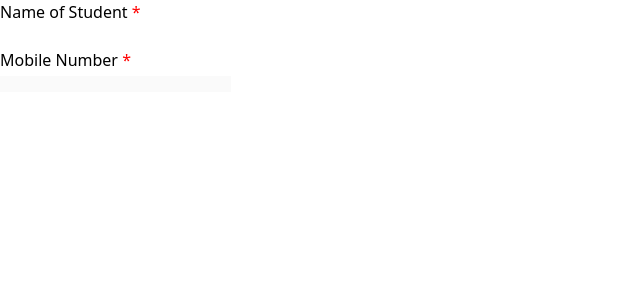
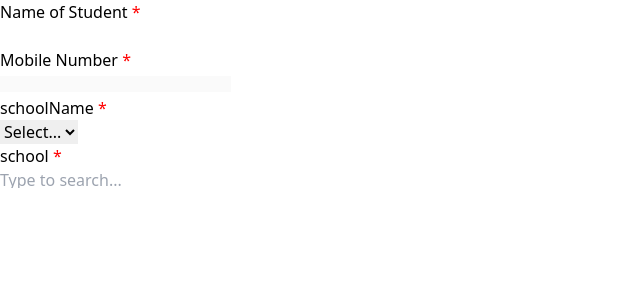
Before and after one commit to Tarun-CTUniversity/miniERP, a React (Vite) app in the folder frontend/: page / in a window 1280 px wide. Shown: the top 300 px of the page, without its empty margins (0-640 px from the left). Built offline with nearby package versions, Linux system fonts and the light colour scheme.

Commit message:
added DropDown , CustomInput , CustomAutoComple

```diff
--- a/frontend/src/App.jsx
+++ b/frontend/src/App.jsx
@@ -6,6 +6,7 @@ import './App.css'
 import CustomInput from './component/CustomInput'
 import Example from './component/Example'
 import CustomDropDown from './component/CustomDropDown'
+import CustomAutoComplete from './component/CustomAutoComplete'
 
 
 
@@ -14,11 +15,7 @@ function App() {
   const [info , setInfo] = useState({});
   const [valid,setValid] = useState({});
 
-  const options = [
-    { label: "Select School", value: "" },
-    { label: "School A", value: "school_a" },
-    { label: "School B", value: "school_b" }
-  ];
+  const options = ["Apple", "Banana", "Cherry", "Mango"];
 
 
   const changeInfo=(name,value) =>{
@@ -33,32 +30,37 @@ function App() {
     if (!info["school"]) {
       errors["school"] = "School is required.";
     }
+    if (!info["schoolName"]) {
+      errors["schoolName"] = "School is required.";
+    }
     setValid(errors);
   };
 
   useEffect(()=>{
     checkValidity();
     console.log(info);
+    console.log(valid);
   },[info])
-
-
-  // return (
-  //   <div className="gap-2">
-  //     <CustomDropDown
-  //       name="school"
-  //       options={options}
-  //       handleChange={changeInfo}
-  //       valid={valid}
-  //       required={true}
-  //     />
-  //   </div>
-  // );
 
   return(
     <div className='gap-2'>
       {/* <Example /> */}
       <CustomInput name = {'Name of Student'} type={'text'} handleChange = {changeInfo} valid={valid} />
       <CustomInput name = {'Mobile Number'} type={'number'} handleChange = {changeInfo} valid={valid} disabled = {true}/>
+      <CustomDropDown
+        name="schoolName"
+        options={options}
+        handleChange={changeInfo}
+        valid={valid}
+        required={true}
+      />
+
+      <CustomAutoComplete name="school"
+        options={options}
+        handleChange={changeInfo}
+        valid={valid}
+        required={true} />
+
     </div>
   )
 
--- /dev/null
+++ b/frontend/src/component/CustomAutoComplete.jsx
@@ -0,0 +1,127 @@
+import React, { useMemo, useState } from "react";
+
+/**
+ * CustomAutoComplete is a combination of an input field and a dropdown that suggests options based on user input.
+ *
+ * ## Props:
+ * @param {string} name - The name of the input field.
+ * @param {Array<string>} options - The list of options for auto-suggestions (array of strings).
+ * @param {function} handleChange - A callback function to handle the change in selected value.
+ * @param {string} [placeholder="Type to search..."] - Placeholder text for the input field.
+ * @param {boolean} [required=true] - Indicates whether the field is required.
+ * @param {boolean} [disabled=false] - Indicates whether the field is disabled.
+ * @param {string} [fontsize="16px"] - The font size for the input text.
+ * @param {object} valid - An object that holds validation errors for each input field.
+ *
+ * ## Returns:
+ * @returns {JSX.Element} A combined input and dropdown component for auto-suggestions.
+ *
+ * ## State Variables:
+ * state => {string} value - Holds the current input value entered by the user.
+ * state => {boolean} clicked - Tracks whether the input field is focused (true) or not (false).
+ * state => {Array<string>} filteredOptions - Stores the filtered options based on user input.
+ *
+ * ## Behavior:
+ * - As the user types, `filteredOptions` updates with matching suggestions.
+ * - Clicking an option sets the `value` and triggers `handleChange`.
+ * - If required, the border color changes based on validation (`valid[name]`).
+ */
+
+const CustomAutoComplete = ({
+  name,
+  options,
+  handleChange,
+  placeholder = "Type to search...",
+  required = true,
+  disabled = false,
+  fontsize = "16px",
+  valid,
+}) => {
+
+  const [value, setValue] = useState("");
+  const [clicked, setClicked] = useState(false);
+  const [filteredOptions, setFilteredOptions] = useState([]);
+
+  /**
+   * Base CSS styles for the input field.
+   */
+  const baseStyle =
+    "border-2 border-solid rounded-xl text-base w-[90%] text-center py-4 ml-[2%]";
+
+
+  const STYLE = useMemo(() => {
+      if (disabled) {
+        return `${baseStyle} border-grey cursor-not-allowed`; // If the dropdown is disabled
+      } else if (clicked && value && !valid[name]) {
+        return `${baseStyle} border-green-400 cursor-pointer`; // If the dropdown is clicked, has a value, and is valid
+      } else if (clicked && ((required && !value) || valid[name])) {
+        return `${baseStyle} border-red-400 cursor-pointer`; // If the dropdown is required but no value is selected, or validation error
+      } else if (!required && clicked && !value) {
+        return `${baseStyle} border-black cursor-pointer`; // If the dropdown is not required and has no selected value
+      }
+      return `${baseStyle} border-black cursor-pointer`; // Default style if no condition applies
+    }, [value, valid, clicked, disabled]);
+
+
+  const handleInputChange = (e) => {
+    const inputValue = e.target.value;
+    setValue(inputValue);
+
+    // Filters options based on user input (case-insensitive)
+    setFilteredOptions(
+      options.filter((option) =>
+        option.toLowerCase().includes(inputValue.toLowerCase())
+      )
+    );
+  };
+
+  return (
+    <div className="w-[200px] gap-y-[5px] flex flex-col relative">
+      {/* Label */}
+      <p className="ml-[1%]">
+        {name} {required && <span style={{ color: "red" }}> * </span>}
+      </p>
+
+      {/* Input field */}
+      <input
+        name={name}
+        type="text"
+        value={value}
+        onChange={handleInputChange}
+        placeholder={placeholder}
+        required={required}
+        disabled={disabled}
+        className={STYLE}
+        onFocus={() => setClicked(true)}
+        onBlur={() => handleChange(name, value)}
+        style={{ fontSize: fontsize , height:fontsize}}
+      />
+
+      {/* Autocomplete Dropdown */}
+      {clicked && filteredOptions.length > 0 && (
+        <ul className="absolute top-[100%] left-[5%] w-[90%] bg-white border border-gray-300 rounded-md shadow-md max-h-[150px] overflow-y-auto">
+          {filteredOptions.map((option, index) => (
+            <li
+              key={index}
+              className="px-3 py-2 hover:bg-gray-200 cursor-pointer"
+              onMouseDown={() => {
+                setValue(option); // Update input value
+                setFilteredOptions([]); // Close dropdown
+                handleChange(name, option); // Update parent state
+              }}
+            >
+              {option}
+            </li>
+          ))}
+        </ul>
+      )}
+
+      {/* Validation message */}
+      {clicked && <p className="text-red-600 text-[12px] text-end -mt-[4px]">
+        {valid[name]}
+      </p>}
+    </div>
+  );
+};
+
+export default CustomAutoComplete;
--- a/frontend/src/component/CustomDropDown.jsx
+++ b/frontend/src/component/CustomDropDown.jsx
@@ -5,7 +5,7 @@ import React, { useState, useMemo } from "react";
  * It dynamically applies styles based on focus, validation, and error handling.
  *
  * @param {string} name - The name of the dropdown (used for labeling and validation).
- * @param {Array} options - The list of options to display in the dropdown (array of objects with 'label' and 'value').
+ * @param {Array<string>} options - The list of options to display in the dropdown (array of strings).
  * @param {function} handleChange - A callback function to handle the change in selected value.
  * @param {string} placeholder - Placeholder text for the dropdown (optional).
  * @param {boolean} required - Indicates whether the dropdown is required or not (default is true).
@@ -24,12 +24,10 @@ const CustomDropDown = ({
   required = true,
   disabled = false,
   fontsize = "16px"
-
 }) => {
 
-
   const [selectedValue, setSelectedValue] = useState("");
-  const baseStyle = "border-2 border-solid rounded-xl text-base w-[90%] py-4 ml-[2%] text-center";
+  const baseStyle = "border-2 border-solid rounded-xl text-base w-[90%] py-1 ml-[2%] text-center";
   const [clicked, setClicked] = useState(false);
 
   const STYLE = useMemo(() => {
@@ -37,7 +35,7 @@ const CustomDropDown = ({
       return `${baseStyle} border-grey cursor-not-allowed`; // If the dropdown is disabled
     } else if (clicked && selectedValue && !valid[name]) {
       return `${baseStyle} border-green-400 cursor-pointer`; // If the dropdown is clicked, has a value, and is valid
-    } else if ((required && clicked && !selectedValue) || valid[name]) {
+    } else if (clicked && ((required && !selectedValue) || valid[name])) {
       return `${baseStyle} border-red-400 cursor-pointer`; // If the dropdown is required but no value is selected, or validation error
     } else if (!required && clicked && !selectedValue) {
       return `${baseStyle} border-black cursor-pointer`; // If the dropdown is not required and has no selected value
@@ -57,30 +55,30 @@ const CustomDropDown = ({
         name={name}
         value={selectedValue}
         onChange={(e) => {
-
           setSelectedValue(e.target.value);
         }}
         required={required}
         disabled={disabled}
         className={STYLE}
         onFocus={() => {
-
           if (!clicked) setClicked(true);
         }}
         onBlur={() => handleChange(name, selectedValue)}
-        style={{ fontSize: fontsize }}
+        style={{ fontSize: fontsize}}
       >
         <option value="" disabled>{placeholder}</option>
 
         {options.map((option) => (
-          <option key={option.value} value={option.value}>
-            {option.label}
+          <option key={option} value={option}>
+            {option}
           </option>
         ))}
       </select>
 
       {/* Validation message */}
-      <p className="text-red-600 text-[12px] text-end -mt-[4px]">{valid[name]}</p>
+      {clicked && <p className="text-red-600 text-[12px] text-end -mt-[4px]">
+        {valid[name]}
+      </p>}
     </div>
   );
 };
--- a/frontend/src/component/CustomInput.jsx
+++ b/frontend/src/component/CustomInput.jsx
@@ -49,7 +49,7 @@ const CustomInput = ({
       return `${baseStyle} border-grey cursor-not-allowed`; // If the field is disabled
     } else if (clicked && value && !valid[name]) {
       return `${baseStyle} border-green-400 cursor-text`; // If the input is clicked, has a value, and is valid
-    } else if ((required && clicked && !value) || valid[name]) {
+    } else if (clicked && ((required && !value) || valid[name])) {
       return `${baseStyle} border-red-400 cursor-text`; // If the field is required but no value entered or has validation error
     } else if (!required && clicked && !value) {
       return `${baseStyle} border-black cursor-text`; // If the field is not required and has no value
@@ -88,7 +88,9 @@ const CustomInput = ({
       />
 
       {/* Validation message */}
-      <p className="text-red-600 text-[12px] text-end -mt-[4px]">{valid[name]}</p>
+      {clicked && <p className="text-red-600 text-[12px] text-end -mt-[4px]">
+        {valid[name]}
+      </p>}
     </div>
   );
 };
```
